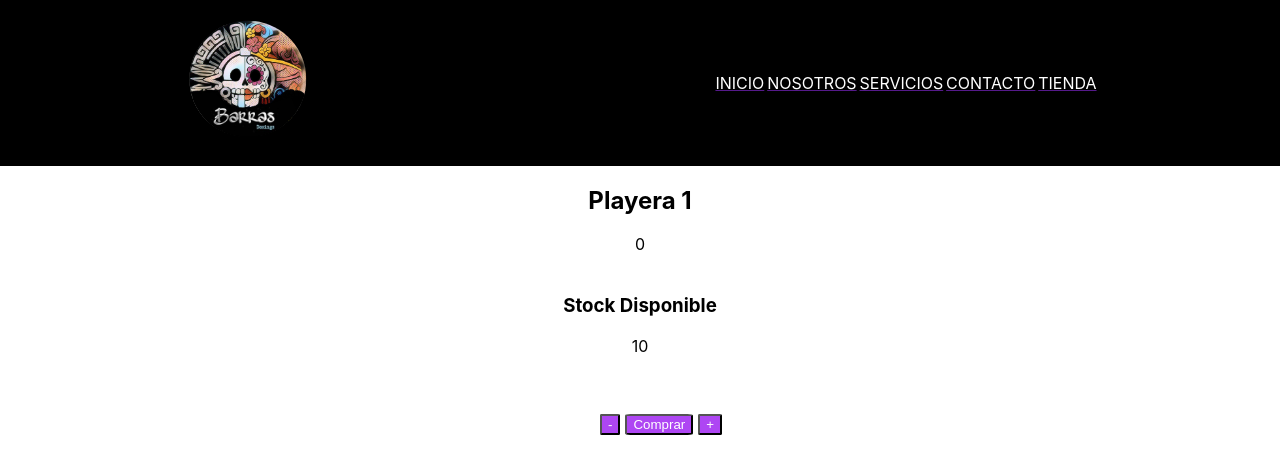
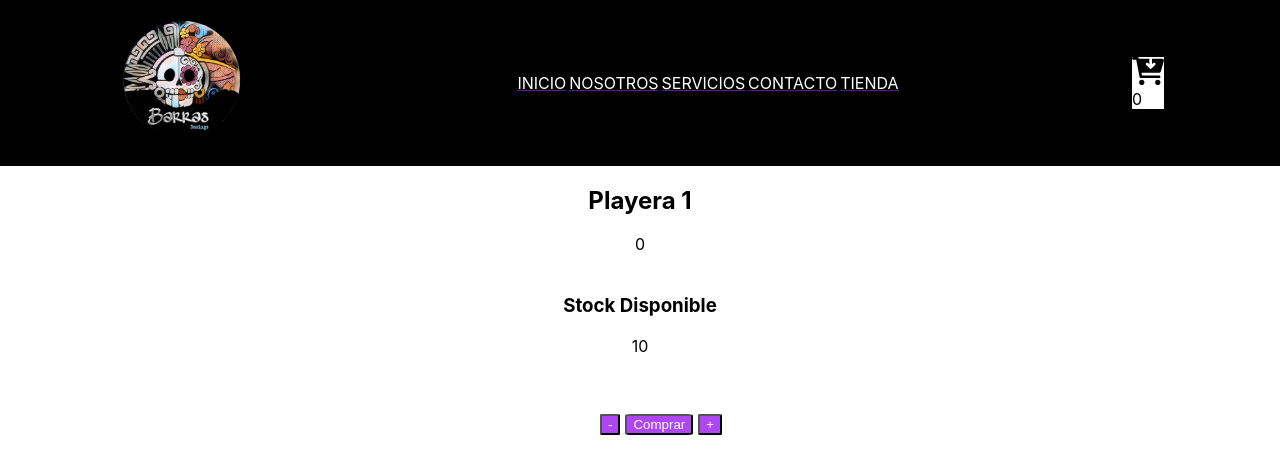
Before and after one commit to jobarv/ReactJS_Coderhouse, a React (Create React App) app: page / in a window 1280 px wide. Shown: the top 474 px of the page. Built offline with nearby package versions, Linux system fonts and the light colour scheme.

Commit message:
se agrega widget carrito, falta ajustar detalles

```diff
--- a/package.json
+++ b/package.json
@@ -3,6 +3,10 @@
   "version": "0.1.0",
   "private": true,
   "dependencies": {
+    "@fortawesome/fontawesome-svg-core": "^6.1.1",
+    "@fortawesome/free-regular-svg-icons": "^6.1.1",
+    "@fortawesome/free-solid-svg-icons": "^6.1.1",
+    "@fortawesome/react-fontawesome": "^0.1.18",
     "@testing-library/jest-dom": "^5.16.4",
     "@testing-library/react": "^13.2.0",
     "@testing-library/user-event": "^13.5.0",
--- a/src/App.css
+++ b/src/App.css
@@ -49,6 +49,11 @@
     flex-direction: column;
   }
 
+}
+.cart-widget{
+  background-color: white;
+  /* color: white;   */
+  width: 2rem;
 }
 
 /* ItemCount  */
--- a/src/components/common/NavBar.jsx
+++ b/src/components/common/NavBar.jsx
@@ -1,5 +1,6 @@
 import NavBarOptions from '../helpers/NavBarOptions.jsx';
 import logo from "../../assets/img/Logo1.svg";
+import CartWidget from './cartwidget.jsx';
 
 const NavBar = () => (
   <div className="Nav-Bar">
@@ -22,6 +23,8 @@
           <NavBarOptions seccion={'Tienda'}></NavBarOptions>
         </a>
       </ul>
+
+      <CartWidget/>
     </div>
 );
 
--- /dev/null
+++ b/src/components/common/cartwidget.jsx
@@ -0,0 +1,14 @@
+import React from 'react';
+import cart from '../../assets/img/cart-arrow-down-solid.svg';
+
+
+const CartWidget = () => {
+  return (
+    <div className="cart-widget">
+      <img src={cart} className="cartwidget" alt="cartwidget" />
+      <div className="qty-display">0</div>
+    </div>
+  );
+};
+
+export default CartWidget;
```
Also changed, not shown: src/assets/img/cart-arrow-down-solid.svg (added), 1 other file (tests, documents, lock files or other folders).
